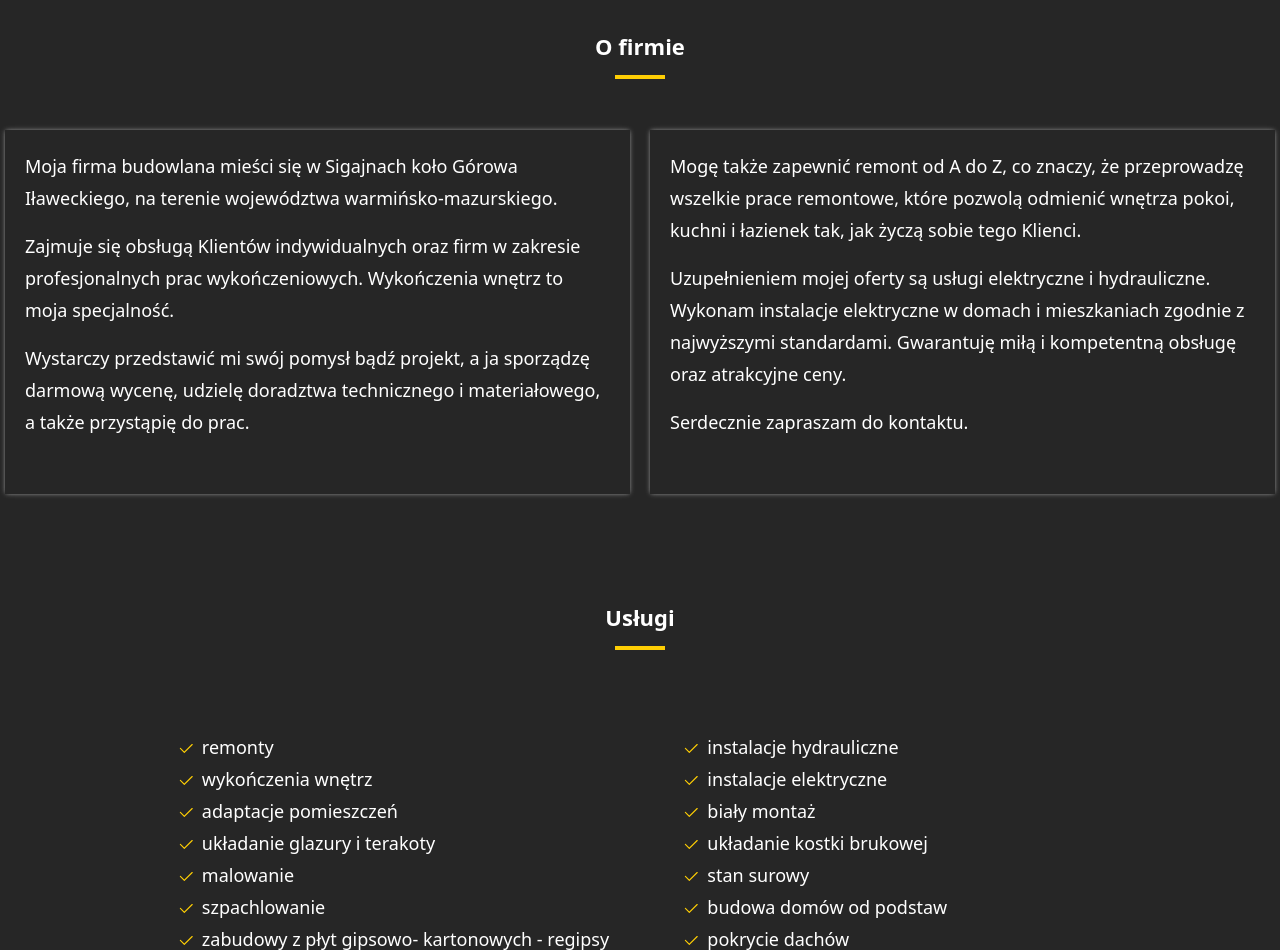
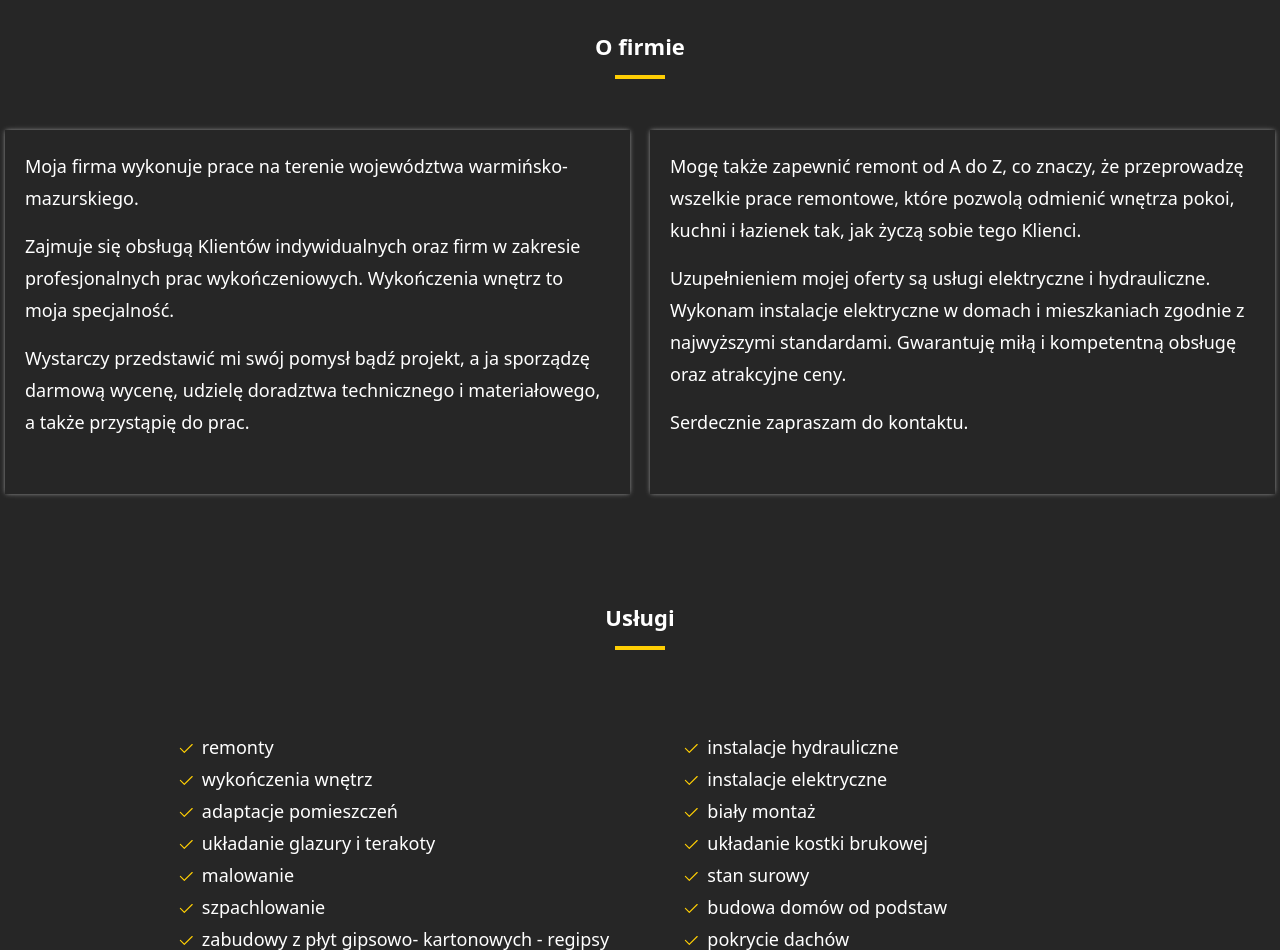
Before and after one commit to KolodziejczykTomasz/bodzon, a Gatsby site: page / in a window 1280 px wide. Shown: the part 794-1744 px from the top of the page. Built offline with nearby package versions, Linux system fonts and the light colour scheme; Gatsby itself is replaced by a stand-in of ours.

Commit message:
Changed content about component.

```diff
--- a/src/components/about.js
+++ b/src/components/about.js
@@ -130,8 +130,8 @@ const About = () => {
         <TextWrapper ref={wrapperRefFirst}>
           <Description>
             <p>
-              Moja firma budowlana mieści się w Sigajnach koło Górowa
-              Iławeckiego, na terenie województwa warmińsko-mazurskiego.
+              Moja firma wykonuje prace na terenie województwa
+              warmińsko-mazurskiego.
             </p>
 
             <p>
```
Also changed, not shown: 1 other file.
